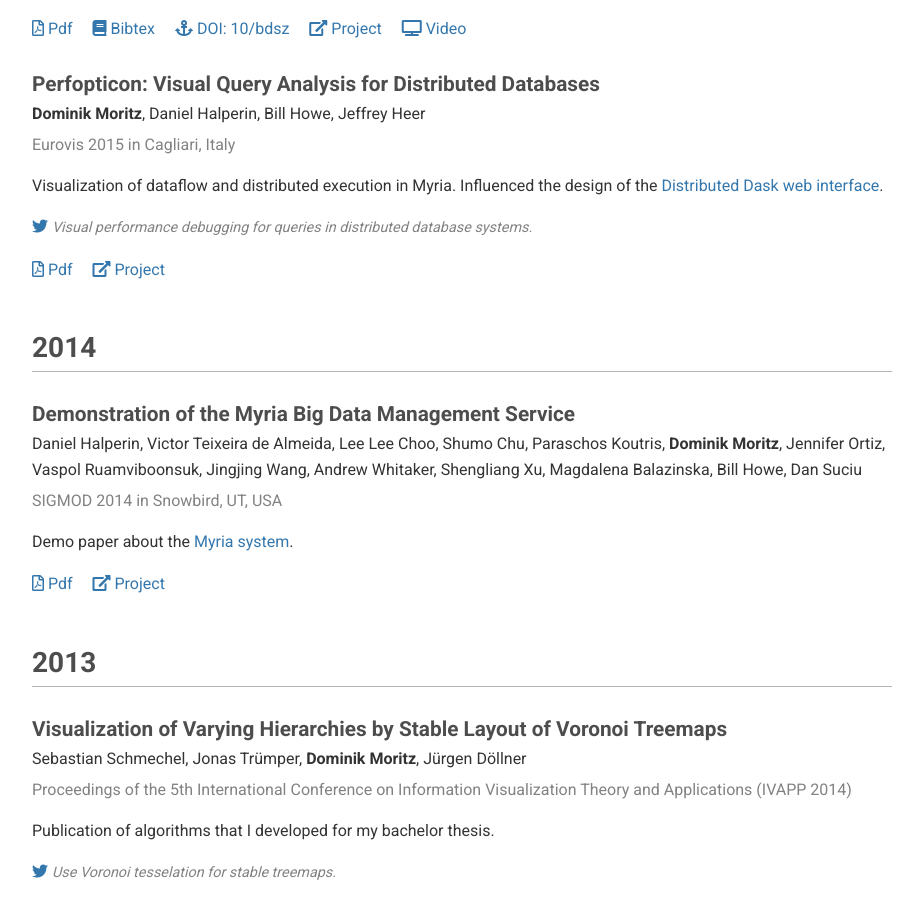
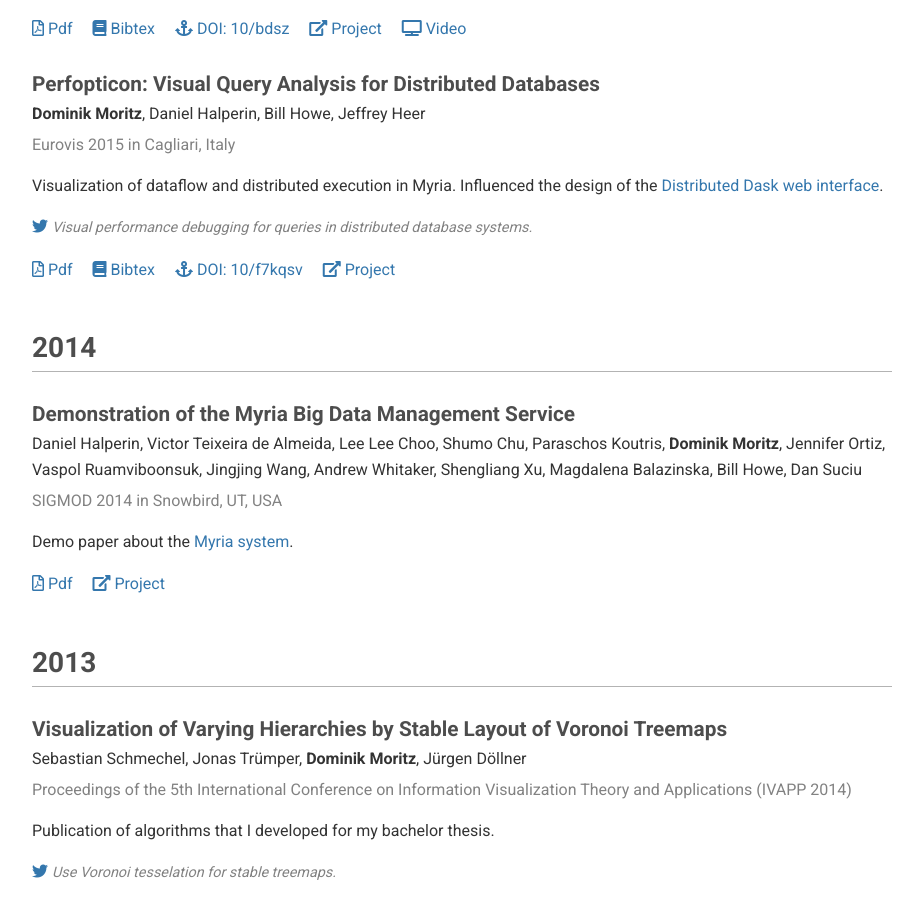
Before and after one commit to domoritz/domoritz.github.io, a Jekyll site: the page built from publications.md, in a window 1280 px wide and 900 px high, scrolled down 3655 px. Shown: the whole window, without its empty margins (178-1094 px from the left). Built offline with Jekyll 4.4.1, drawn with Linux system fonts in a browser that asks for light colours; nearby versions of some CDN libraries.

Commit message:
Update publications.yml

```diff
--- a/_data/publications.yml
+++ b/_data/publications.yml
@@ -275,6 +275,8 @@
   venue_location: Cagliari, Italy
   link: https://idl.cs.washington.edu/papers/perfopticon
   pdf: https://idl.cs.washington.edu/files/2015-Perfopticon-EuroVis.pdf
+  doi: 10.1111/cgf.12619
+  short_doi: 10/f7kqsv
   tweet: Visual performance debugging for queries in distributed database systems.
 
 - id: myria-demo
```
